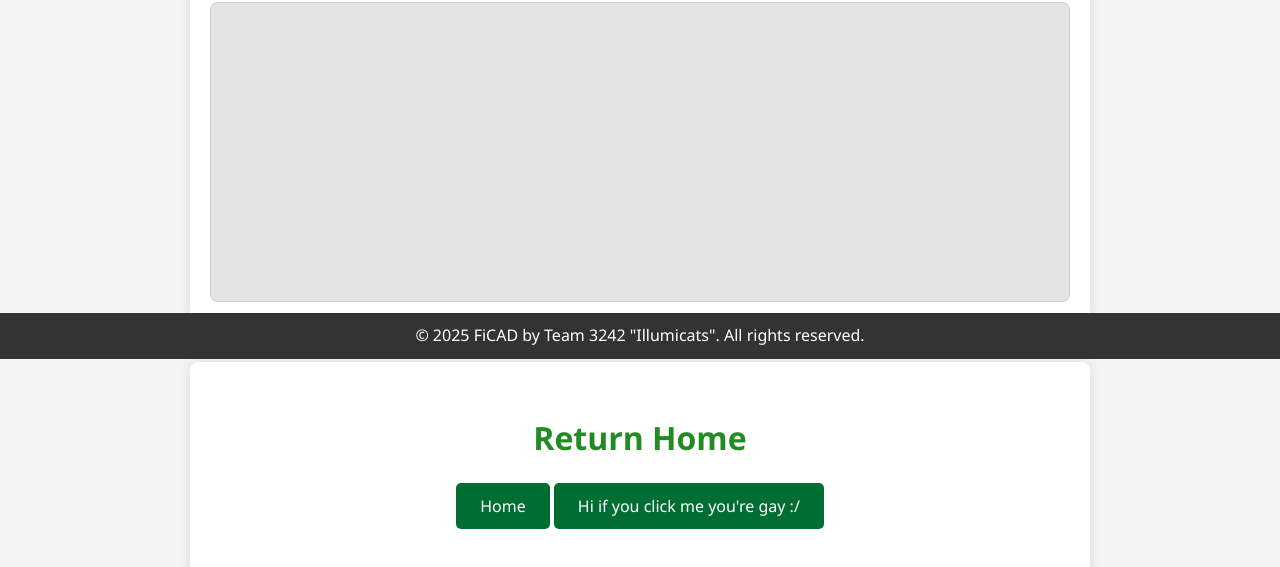
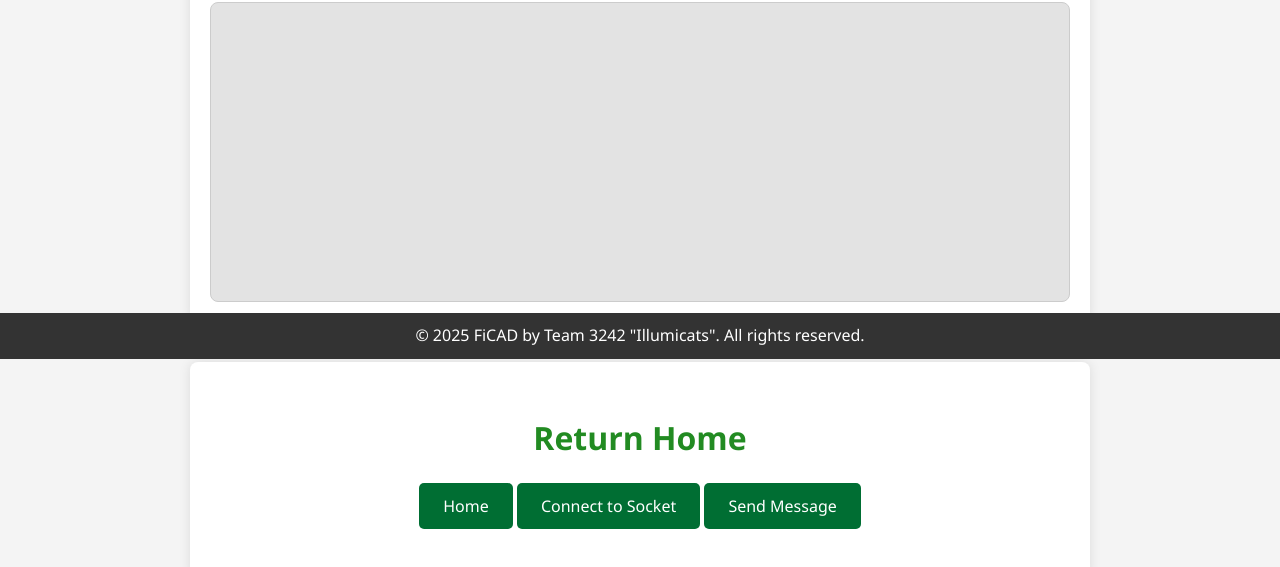
Before and after one commit to FRC3242/FiCAD, a plain HTML site: page assets/ProgramPage.html in a window 1280 px wide. Shown: the part 441-1008 px from the top of the page. Drawn offline with Linux system fonts and the light colour scheme.

Commit message:
button fix

```diff
--- a/assets/ProgramPage.html
+++ b/assets/ProgramPage.html
@@ -159,7 +159,8 @@
     <h2>Return Home</h2>
     <button class="cta-button" onclick="window.location.href='index.html'">Home</button>
 
-  <button class="cta-button">Hi if you click me you're gay :/</button>
+  <button class="cta-button">Connect to Socket</button>
+  <button class="cta-button">Send Message</button>
   </section>
 
 
@@ -184,6 +185,10 @@
       }
     }
     window.onload = loadDarkModePreference;
+
+    function connectToSocket () {
+
+    }
   </script>
 
 
```
